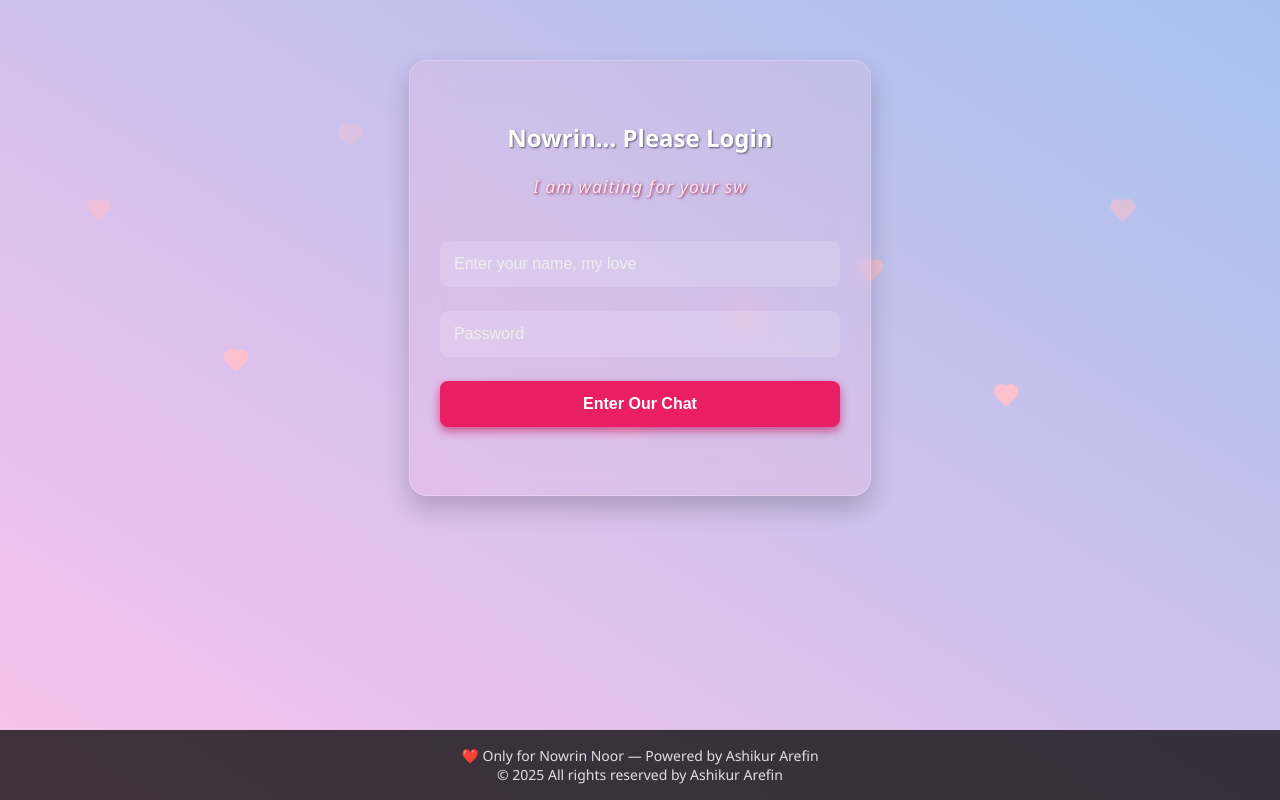
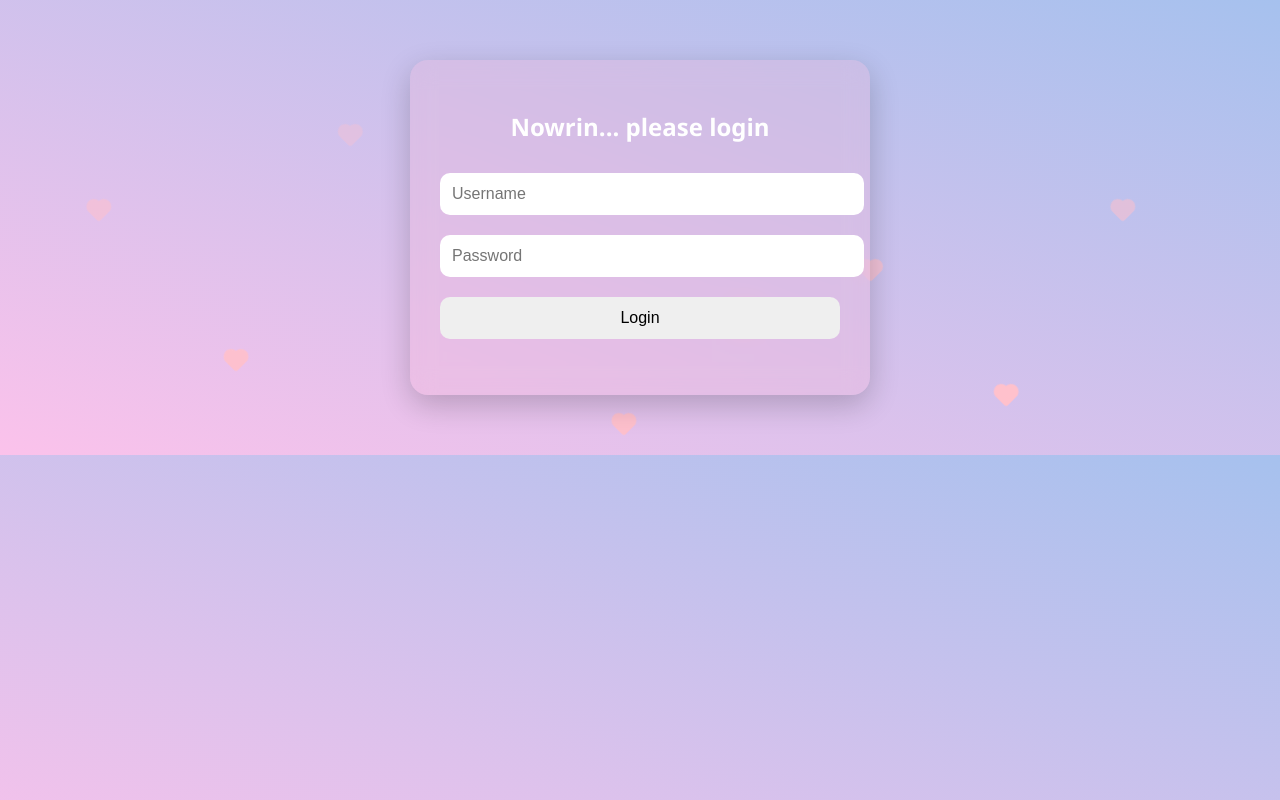
Before and after one commit to ashikurrahma017/nowrin-ashikur-chat, a Flask app: page / in a window 1280 px wide. Run offline with Flask 3, Linux system fonts and the light colour scheme; some libraries are stand-ins or nearby versions.

Commit message:
Update index.html

```diff
--- a/templates/index.html
+++ b/templates/index.html
@@ -2,23 +2,19 @@
 <html lang="en">
 <head>
   <meta charset="UTF-8" />
-  <meta name="viewport" content="width=device-width, initial-scale=1" />
+  <meta name="viewport" content="width=device-width, initial-scale=1.0" />
   <title>Nowrin & Ashikur Chat</title>
   <script src="https://cdn.socket.io/4.3.2/socket.io.min.js"></script>
   <style>
+    /* Romantic theme with animated hearts */
     body {
       margin: 0;
       padding: 0;
       font-family: 'Segoe UI', sans-serif;
       background: linear-gradient(to right top, #fbc2eb, #a6c1ee);
-      display: flex;
-      flex-direction: column;
-      min-height: 100vh;
       overflow-x: hidden;
       color: #fff;
-      position: relative;
     }
-
     .heart {
       position: absolute;
       width: 15px;
@@ -29,8 +25,8 @@
       opacity: 0.7;
       border-radius: 3px;
     }
-
-    .heart::before, .heart::after {
+    .heart::before,
+    .heart::after {
       content: '';
       position: absolute;
       width: 15px;
@@ -38,20 +34,13 @@
       background: pink;
       border-radius: 50%;
     }
-
     .heart::before { top: -7.5px; left: 0; }
     .heart::after { left: -7.5px; top: 0; }
-
     @keyframes float {
       0% { bottom: -20px; opacity: 0; }
       50% { opacity: 1; }
-      100% {
-        bottom: 100%;
-        transform: translateX(-50px) rotate(45deg);
-        opacity: 0;
+      100% { bottom: 100%; transform: translateX(-50px) rotate(45deg); opacity: 0; }
     }
-    }
-
     .heart:nth-child(1) { left: 10%; animation-duration: 9s; }
     .heart:nth-child(2) { left: 20%; animation-duration: 12s; }
     .heart:nth-child(3) { left: 30%; animation-duration: 8s; }
@@ -63,275 +52,164 @@
 
     #login, #chat {
       display: none;
-      margin: auto;
-      margin-top: 60px;
-      padding: 40px 30px;
-      width: 90%;
+      margin: 60px auto;
+      padding: 30px;
       max-width: 400px;
       border-radius: 18px;
-      box-shadow: 0 12px 24px rgba(0,0,0,0.2);
-      backdrop-filter: blur(14px);
-      background: rgba(250, 182, 212, 0.15);
-      border: 1px solid rgba(255, 255, 255, 0.25);
+      background: rgba(250, 182, 212, 0.25);
+      backdrop-filter: blur(12px);
       text-align: center;
-      z-index: 2;
-      color: #fff;
+      box-shadow: 0 10px 30px rgba(0,0,0,0.2);
     }
-
-    #login {
+    #login { display: block; }
+    input, button {
+      padding: 12px;
+      margin: 10px 0;
+      font-size: 16px;
+      width: 100%;
+      border-radius: 10px;
+      border: none;
+      color: black;
+    }
+    input[type=file] {
+      background: #fff3;
+      color: #000;
+    }
+    #chat-box {
+      height: 350px;
+      overflow-y: auto;
+      padding: 10px;
+      border-radius: 10px;
+      background: rgba(255, 255, 255, 0.2);
+      backdrop-filter: blur(10px);
+    }
+    .message {
+      margin: 10px 0;
+      padding: 10px;
+      border-radius: 10px;
+      clear: both;
+      max-width: 70%;
+      position: relative;
+    }
+    .me { float: right; background: #dcf8c6; color: #000; }
+    .other { float: left; background: #eee; color: #000; }
+    .timestamp {
+      font-size: 12px;
+      color: #666;
+      margin-top: 4px;
       display: block;
     }
-
-    h2, h3 {
-      text-shadow: 1px 1px 2px #00000088;
-      margin-bottom: 20px;
-    }
-
-    #typewriter {
-      font-style: italic;
-      font-size: 1.1em;
-      min-height: 26px;
-      margin-bottom: 25px;
-      color: #fce4ec;
-      text-shadow: 1px 1px 3px #880038cc;
-      letter-spacing: 1px;
-      height: 30px;
-    }
-
-    input, button {
-      padding: 14px;
-      margin: 12px 0;
-      font-size: 16px;
-      border-radius: 8px;
-      border: none;
-      width: 100%;
-      box-sizing: border-box;
-      background: rgba(255, 255, 255, 0.15);
-      color: #fff;
-      outline: none;
-      transition: background-color 0.3s ease;
-    }
-
-    input::placeholder {
-      color: #eee;
-    }
-
-    input:focus {
-      background: rgba(255, 255, 255, 0.3);
-    }
-
-    button {
-      background: #e91e63;
-      color: white;
-      cursor: pointer;
-      font-weight: 600;
-      box-shadow: 0 4px 10px #c2185baa;
-    }
-
-    button:hover {
-      background: #c2185b;
-      box-shadow: 0 6px 15px #880038cc;
-    }
-
-    #chat-box {
-      background: rgba(255,255,255,0.2);
-      border: 1px solid rgba(255, 255, 255, 0.3);
-      border-radius: 10px;
-      height: 350px;
-      overflow-y: auto;
-      padding: 15px;
-      margin-bottom: 20px;
-      color: #222;
-      font-weight: 500;
-      backdrop-filter: blur(8px);
-    }
-
-    .message {
-      padding: 10px 14px;
-      border-radius: 20px;
-      margin: 8px 0;
-      max-width: 75%;
-      word-wrap: break-word;
-      font-size: 15px;
-      line-height: 1.4;
-      clear: both;
-      display: inline-block;
-    }
-
-    .me {
-      background-color: #fce4ec;
-      float: right;
-      color: #880038;
-    }
-
-    .other {
-      background-color: #e3f2fd;
-      float: left;
-      color: #01579b;
-    }
-
-    footer {
-      margin-top: auto;
-      background: rgba(0, 0, 0, 0.75);
-      padding: 16px;
+    .tick {
       font-size: 14px;
-      text-align: center;
-      color: #e0e0e0;
-    }
-
-    @media screen and (max-width: 600px) {
-      #login, #chat {
-        width: 90%;
-        padding: 20px;
-      }
-
-      input, button {
-        font-size: 15px;
-      }
-
-      #chat-box {
-        height: 300px;
-      }
+      margin-left: 6px;
     }
   </style>
 </head>
 <body>
-
-<!-- Floating Hearts -->
+  <!-- Animated hearts -->
   <div class="heart"></div><div class="heart"></div><div class="heart"></div>
   <div class="heart"></div><div class="heart"></div><div class="heart"></div>
   <div class="heart"></div><div class="heart"></div>
 
   <div id="login">
-  <h2>Nowrin... Please Login</h2>
-  <div id="typewriter"></div>
-  <input id="username" placeholder="Enter your name, my love" autocomplete="off" />
-  <input id="password" type="password" placeholder="Password" autocomplete="off" />
-  <button onclick="login()">Enter Our Chat</button>
-  <p id="login-msg" style="color: #ffb6c1;"></p>
+    <h2>Nowrin... please login</h2>
+    <input id="username" placeholder="Username" />
+    <input id="password" type="password" placeholder="Password" />
+    <button onclick="login()">Login</button>
+    <p id="login-msg" style="color: pink;"></p>
   </div>
 
   <div id="chat">
-  <h3 id="welcome">Welcome</h3>
+    <h3 id="welcome"></h3>
     <div id="chat-box"></div>
-  <input id="msg" placeholder="Type your sweet message..." autocomplete="off" />
+    <input id="msg" placeholder="Type message..." style="color: black;" />
+    <input type="file" id="file" accept="image/*,application/pdf" />
     <button onclick="sendMsg()">Send</button>
   </div>
-
-<footer>
-  ❤️ Only for Nowrin Noor — Powered by Ashikur Arefin<br/>
-  © 2025 All rights reserved by Ashikur Arefin
-</footer>
 
   <script>
     const socket = io();
     let currentUser = "";
-  const typewriterElement = document.getElementById("typewriter");
-
-  const lines = [
-    "I am waiting for your sweet words...",
-    "Every message from you is a heartbeat...",
-    "Your texts are my sunshine in gloomy days.",
-    "My heart races when I see your name typing...",
-    "Can’t wait to read your love-filled messages.",
-    "Your words paint colors in my world.",
-    "Typing... hoping it’s from you, my dear.",
-    "The chat is empty, but my love is full.",
-    "Just one text from you can brighten my night.",
-    "Our conversation is my favorite dream."
-  ];
-
-  let currentLine = 0, currentChar = 0;
-  const typingDelay = 60;
-  const erasingDelay = 40;
-  const newLineDelay = 2000;
-
-  function type() {
-    if (currentChar < lines[currentLine].length) {
-      typewriterElement.textContent += lines[currentLine].charAt(currentChar++);
-      setTimeout(type, typingDelay);
-    } else {
-      setTimeout(erase, newLineDelay);
-    }
-  }
-
-  function erase() {
-    if (currentChar > 0) {
-      typewriterElement.textContent = lines[currentLine].substring(0, --currentChar);
-      setTimeout(erase, erasingDelay);
-    } else {
-      currentLine = (currentLine + 1) % lines.length;
-      setTimeout(type, typingDelay + 500);
-    }
-  }
-
-  document.addEventListener("DOMContentLoaded", function () {
-    if (lines.length) setTimeout(type, newLineDelay);
-  });
+    let seenMessages = new Set();
 
     function login() {
       const u = document.getElementById("username").value.trim();
       const p = document.getElementById("password").value.trim();
-    const msgElem = document.getElementById("login-msg");
-
       fetch("/login", {
         method: "POST",
-      headers: { "Content-Type": "application/json" },
-      body: JSON.stringify({ username: u, password: p })
-    })
-      .then(res => res.json())
-      .then(data => {
+        headers: {"Content-Type": "application/json"},
+        body: JSON.stringify({username: u, password: p})
+      }).then(res => res.json()).then(data => {
         if (data.success) {
           currentUser = u;
-          msgElem.textContent = "";
           document.getElementById("login").style.display = "none";
           document.getElementById("chat").style.display = "block";
-          document.getElementById("welcome").textContent = "Welcome, " + u + " ❤️";
-          typewriterElement.textContent = "";
+          document.getElementById("welcome").innerText = `Welcome, ${u} ❤️`;
           data.history.forEach(displayMessage);
+          socket.emit("seen", {user: currentUser});
         } else {
-          msgElem.textContent = "Invalid username or password.";
+          document.getElementById("login-msg").innerText = "Invalid login.";
         }
       });
     }
 
     function sendMsg() {
       const msg = document.getElementById("msg").value.trim();
-    if (msg) {
-      socket.emit("message", { user: currentUser, msg });
+      const fileInput = document.getElementById("file");
+      const file = fileInput.files[0];
+      const reader = new FileReader();
+      if (file) {
+        reader.onload = () => {
+          socket.emit("message", {
+            user: currentUser,
+            msg,
+            file: reader.result,
+            filename: file.name
+          });
+        };
+        reader.readAsDataURL(file);
+      } else {
+        socket.emit("message", {user: currentUser, msg});
+      }
       document.getElementById("msg").value = "";
+      fileInput.value = "";
+    }
+
+    function displayMessage(data) {
+      const div = document.createElement("div");
+      div.className = "message " + (data.user === currentUser ? "me" : "other");
+
+      if (data.msg) div.innerHTML += `<div>${data.user}: ${data.msg}</div>`;
+
+      if (data.file && data.filename) {
+        if (data.filename.endsWith(".pdf")) {
+          div.innerHTML += `<a href="${data.file}" target="_blank">📄 View PDF</a>`;
+        } else {
+          div.innerHTML += `<img src="${data.file}" style="max-width:200px; border-radius:10px;" />`;
         }
       }
 
-  function displayMessage(data) {
-    const container = document.createElement("div");
-    container.className = "message " + (data.user === currentUser ? "me" : "other");
-
-    const line = document.createElement("div");
-    line.style.display = "flex";
-    line.style.justifyContent = data.user === currentUser ? "flex-end" : "flex-start";
-    line.style.alignItems = "center";
-    line.style.gap = "10px";
-
-    const msg = document.createElement("span");
-    msg.textContent = data.msg;
-
-    const time = document.createElement("span");
-    time.style.fontSize = "12px";
-    time.style.opacity = "0.7";
-    time.textContent = data.time + (data.user === currentUser ? " ✔✔" : "");
-
-    line.appendChild(msg);
-    line.appendChild(time);
-    container.appendChild(line);
-
-    const box = document.getElementById("chat-box");
-    box.appendChild(container);
-    box.scrollTop = box.scrollHeight;
+      div.innerHTML += `<span class="timestamp">${data.time} <span class="tick">${data.user === currentUser ? (data.seen ? '✔✔' : '✔') : ''}</span></span>`;
+      document.getElementById("chat-box").appendChild(div);
+      document.getElementById("chat-box").scrollTop = document.getElementById("chat-box").scrollHeight;
     }
 
-  socket.on("message", displayMessage);
+    socket.on("message", (data) => {
+      displayMessage(data);
+      if (data.user !== currentUser) {
+        socket.emit("seen", {user: currentUser});
+      }
+    });
+
+    socket.on("update_seen", (ids) => {
+      const messages = document.querySelectorAll(".message");
+      messages.forEach((div) => {
+        if (div.classList.contains("me")) {
+          const tick = div.querySelector(".tick");
+          if (tick) tick.innerText = "✔✔";
+        }
+      });
+    });
   </script>
-
 </body>
 </html>
```
Lines whose indentation alone changed are shown as unchanged.
